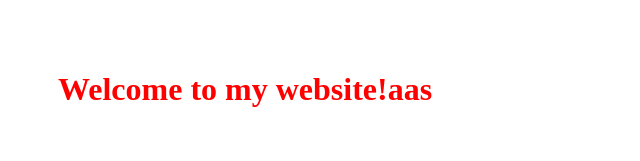
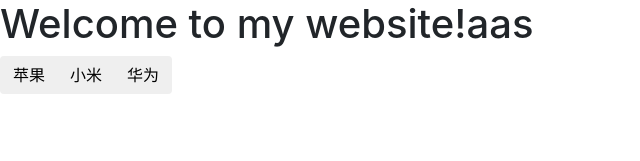
Before and after one commit to jeffrey-fu/baojiaxitong, a website: page index.html in a window 1280 px wide. Shown: the whole page, without its empty margins (0-640 px from the left). Drawn offline with nearby package versions, Linux system fonts and the light colour scheme.

Commit message:
Add module bootstrap

```diff
--- a/index.html
+++ b/index.html
@@ -2,11 +2,17 @@
 <html>
 <head>
 	<title>苹果手机下单系统</title>
-    <link rel="stylesheet" type="text/css" href="./css/style.css">
+    <link rel="stylesheet" type="text/css" href="./node_modules/bootstrap/dist/css/bootstrap.min.css">
 </head>
 <body>
 	<h1>
 		Welcome to my website!aas
 	</h1>
+
+	<div class="btn-group" role="group" aria-label="...">
+	  <button type="button" class="btn btn-default">苹果</button>
+	  <button type="button" class="btn btn-default">小米</button>
+	  <button type="button" class="btn btn-default">华为</button>
+	</div>
 </body>
 </html>
```
Also changed, not shown: package.json (added, +22 -0 lines), 1 other file.
